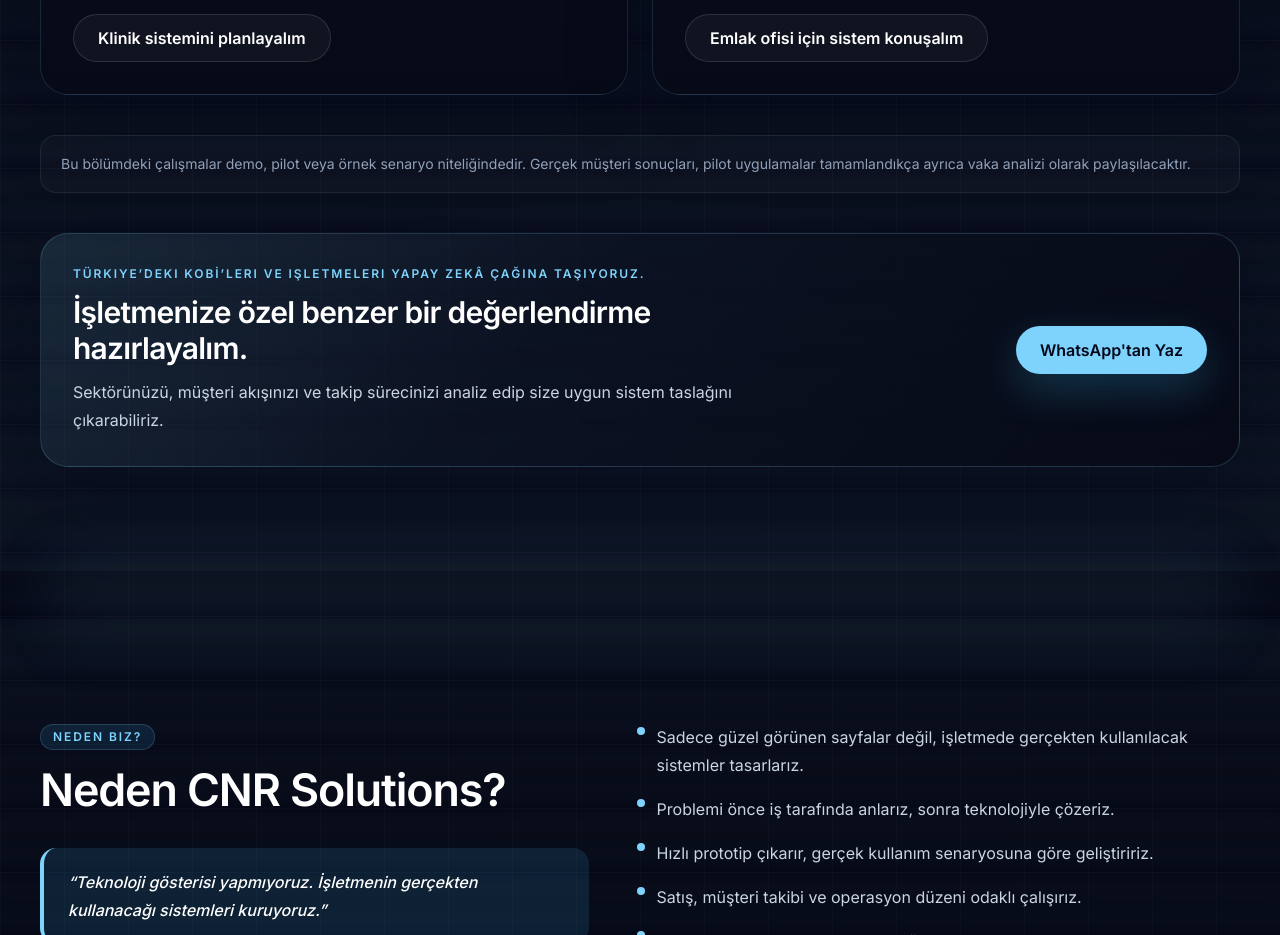
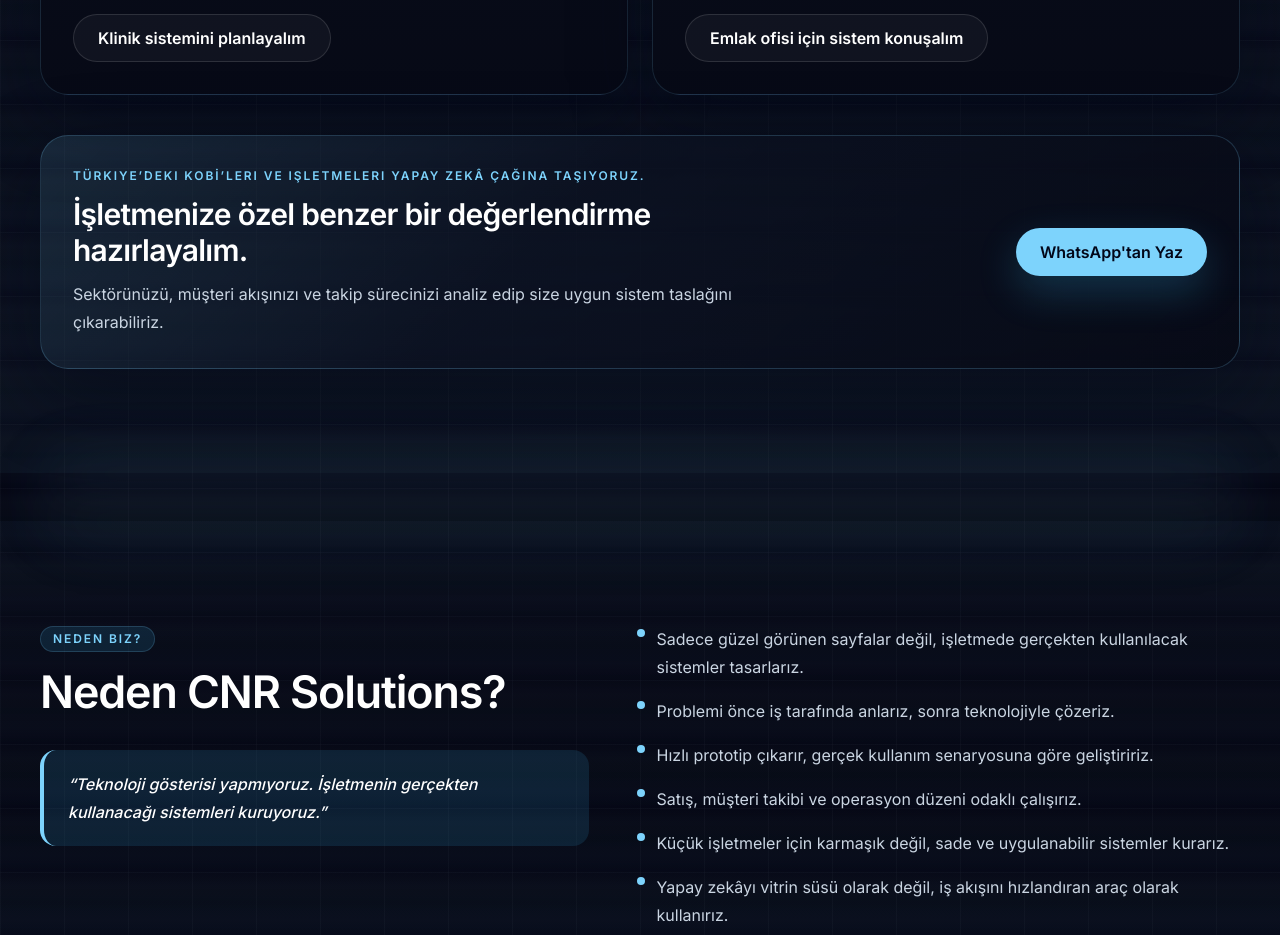
Before and after one commit to cnrakpinar1-jpg/cnr-solutions, a Next.js app: page /tr in a window 1280 px wide. Shown: the part 7000-7935 px from the top of the page. Built offline with nearby package versions, Linux system fonts and the light colour scheme.

Commit message:
Upgrade Turkish pilot case studies section

```diff
--- a/components/tr/TrCaseStudies.tsx
+++ b/components/tr/TrCaseStudies.tsx
@@ -182,17 +182,6 @@
       </div>
 
       <Reveal delay={200}>
-        <p className="mt-10 max-w-3xl text-xs leading-6 text-slate-500">
-          <span className="font-semibold uppercase tracking-[0.18em] text-slate-400">
-            Not:
-          </span>{" "}
-          Bu bölümdeki çalışmalar demo, pilot veya örnek senaryo niteliğindedir.
-          Gerçek müşteri sonuçları, pilot uygulamalar tamamlandıkça ayrıca vaka
-          analizi olarak paylaşılacaktır.
-        </p>
-      </Reveal>
-
-      <Reveal delay={260}>
         <div className="mt-10 flex flex-col items-start gap-5 rounded-3xl border border-white/8 bg-[rgba(12,18,34,0.5)] p-6 sm:flex-row sm:items-center sm:justify-between sm:p-7">
           <p className="text-base font-medium text-white sm:text-lg">
             İşletmenize özel benzer bir değerlendirme hazırlayalım.
--- a/components/tr/TrPilot.tsx
+++ b/components/tr/TrPilot.tsx
@@ -181,15 +181,7 @@
         ))}
       </div>
 
-      <Reveal delay={180}>
-        <p className="mt-10 rounded-2xl border border-white/8 bg-white/[0.025] px-5 py-4 text-sm leading-6 text-slate-400">
-          Bu bölümdeki çalışmalar demo, pilot veya örnek senaryo niteliğindedir. Gerçek
-          müşteri sonuçları, pilot uygulamalar tamamlandıkça ayrıca vaka analizi olarak
-          paylaşılacaktır.
-        </p>
-      </Reveal>
-
-      <Reveal delay={260}>
+      <Reveal delay={200}>
         <div className="mt-10 overflow-hidden rounded-[28px] border border-[rgba(125,211,252,0.2)] bg-[linear-gradient(135deg,rgba(125,211,252,0.12),rgba(12,18,34,0.78)_42%,rgba(7,10,22,0.92))] p-6 shadow-[0_24px_80px_rgba(2,6,23,0.42)] sm:p-8">
           <div className="flex flex-col gap-6 lg:flex-row lg:items-center lg:justify-between">
             <div className="max-w-2xl">
```
